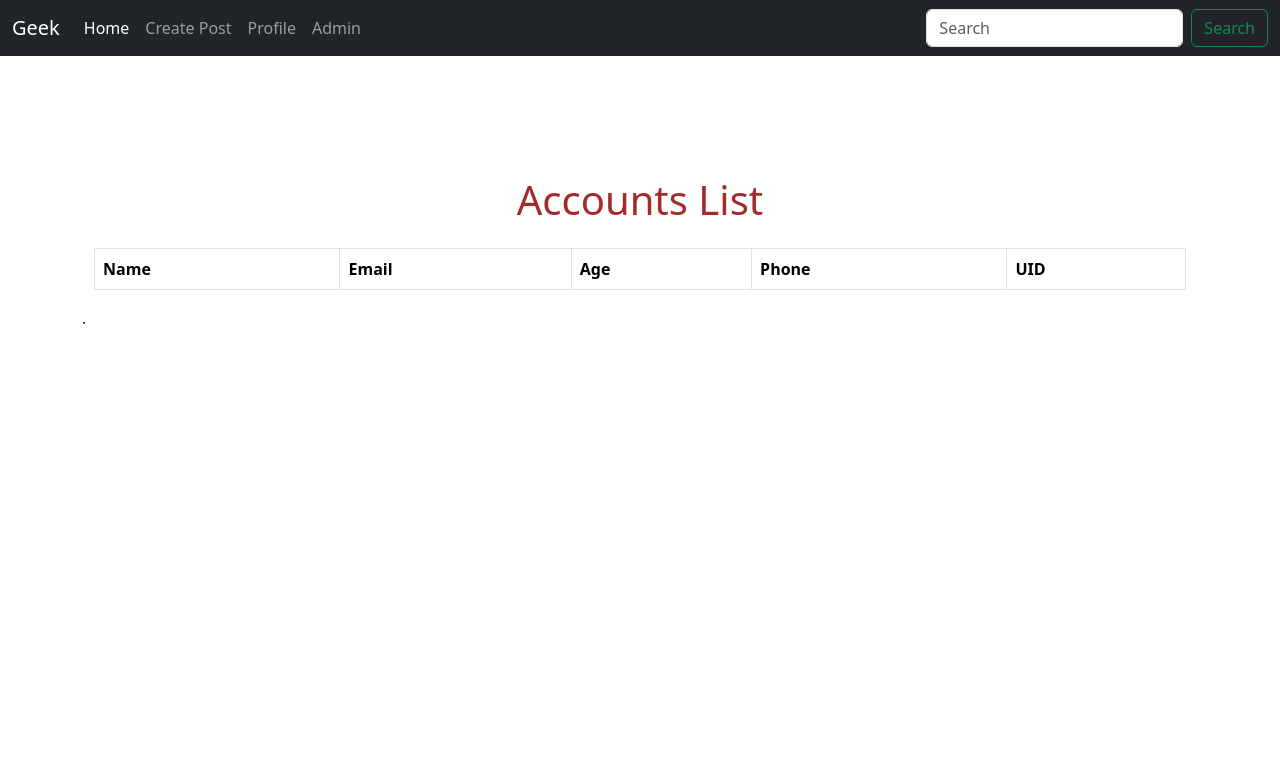
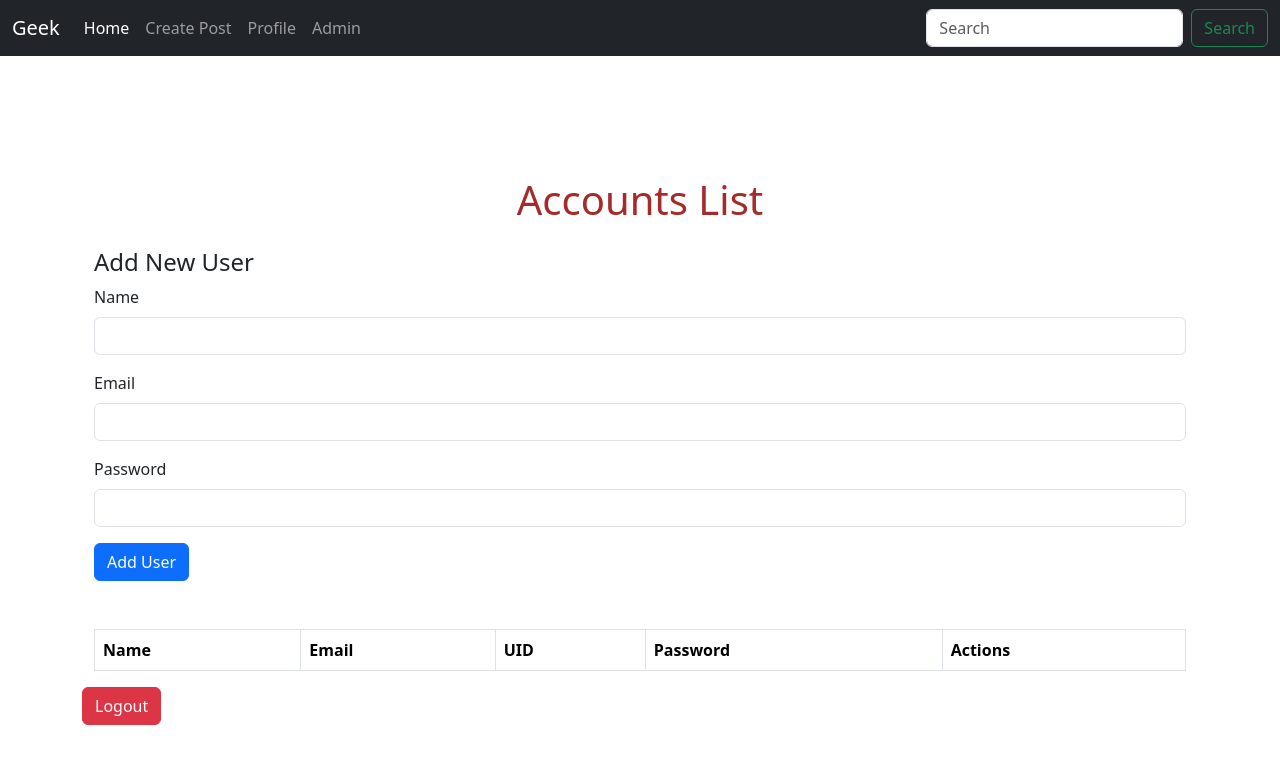
Before and after one commit to AhmedMeko/Alx-back-end-portfolio, a Flask app: page /admin in a window 1280 px wide. Shown: the top 764 px of the page. Run offline with Flask 3, Linux system fonts and the light colour scheme; the visitor is signed in with stand-in values (Sample User, id 1); data that the repository does not hold is empty.

Commit message:
adding editing user profile

```diff
--- a/app.py
+++ b/app.py
@@ -25,7 +25,19 @@ class BlogPostForm(FlaskForm):
     author = StringField('Author', validators=[DataRequired()])
     submit = SubmitField('Post')
 
-# Route to Create a Blog Post
+# Function to assign "admin" role to a user
+def set_user_to_admin(user_uid):
+    try:
+        auth.set_custom_user_claims(user_uid, {'role': 'admin'})
+        print(f"User {user_uid} has been set as admin.")
+    except Exception as e:
+        print(f"Error setting user {user_uid} as admin: {str(e)}")
+
+# Set a specific user as admin
+user_uid = '9RrhSqtMazZ7W9Ddmm8UA2rJ7Qx1'
+set_user_to_admin(user_uid)
+
+# Route to create a blog post
 @app.route('/create', methods=['GET', 'POST'])
 def create_post():
     form = BlogPostForm()
@@ -38,7 +50,7 @@ def create_post():
         slug = title.lower().replace(" ", "-")
         post_id = str(uuid.uuid4())
 
-        # Get the user data from Firestore to fetch the username
+        # Get user data from Firestore
         user_ref = db.collection('users').document(user_id)
         user_data = user_ref.get()
 
@@ -51,22 +63,20 @@ def create_post():
             'id': post_id,
             'title': title,
             'content': content,
-            'author': username,  # Store the username here
-            'user_id': user_id,  # Store the user ID to reference later
+            'author': username,
+            'user_id': user_id,
             'date_time': date_time.isoformat(),
             'slug': slug
         }
 
-        # Save the new blog post in Firestore
+        # Save the blog post in Firestore
         db.collection('blog_posts').document(post_id).set(blog_data)
         flash('Your post has been created successfully!', 'success')
         return redirect('/')
 
     return render_template('create.html', form=form)
 
-# Show Post
-
-# Home Page Route to Show All Blog Posts
+# Route to display the home page with all blog posts
 @app.route('/')
 def home():
     posts_ref = db.collection('blog_posts')
@@ -75,7 +85,7 @@ def home():
     blog_posts = [post.to_dict() for post in posts]
     return render_template('home.html', blog_posts=blog_posts)
 
-# Route to View a Single Post
+# Route to view a single post
 @app.route('/post/<slug>')
 def view_post(slug):
     post_ref = db.collection('blog_posts').where('slug', '==', slug).limit(1).stream()
@@ -86,7 +96,61 @@ def view_post(slug):
     else:
         flash('Post not found!', 'danger')
         return redirect('/')
-# User Login Route
+
+# Route to delete a blog post
+@app.route('/delete/<slug>', methods=['GET', 'POST'])
+def delete_post(slug):
+    post_ref = db.collection('blog_posts').where('slug', '==', slug).limit(1).stream()
+    post_data = next((post.to_dict() for post in post_ref), None)
+
+    if post_data:
+        # Check if the user is the author of the post
+        if post_data['user_id'] != session['user_id']:
+            flash('You are not authorized to delete this post.', 'danger')
+            return redirect('/')
+
+        # Delete the post from Firestore
+        db.collection('blog_posts').document(post_data['id']).delete()
+        flash('Post deleted successfully!', 'success')
+        return redirect('/')
+    else:
+        flash('Post not found!', 'danger')
+        return redirect('/')
+
+# Route to edit a blog post
+@app.route('/edit/<slug>', methods=['GET', 'POST'])
+def edit_post(slug):
+    post_ref = db.collection('blog_posts').where('slug', '==', slug).limit(1).stream()
+    post_data = next((post.to_dict() for post in post_ref), None)
+
+    if post_data:
+        # Check if the user is the author of the post
+        if post_data['user_id'] != session['user_id']:
+            flash('You are not authorized to edit this post.', 'danger')
+            return redirect('/')
+
+        form = EditPostForm()
+
+        if form.validate_on_submit():
+            # Update the post data
+            post_ref = db.collection('blog_posts').document(post_data['id'])
+            post_ref.update({
+                'title': form.title.data,
+                'content': form.content.data,
+                'date_time': datetime.datetime.now().isoformat(),
+            })
+            flash('Post updated successfully!', 'success')
+            return redirect(f'/post/{post_data["slug"]}')
+
+        form.title.data = post_data['title']
+        form.content.data = post_data['content']
+
+        return render_template('edit_post.html', form=form, post=post_data)
+    else:
+        flash('Post not found!', 'danger')
+        return redirect('/')
+
+# Route for user login
 @app.route('/login', methods=['GET', 'POST'])
 def login():
     if request.method == 'POST':
@@ -103,7 +167,7 @@ def login():
 
     return render_template('login.html')
 
-# User Signup with Role Assignment
+# Route for user signup with role assignment
 @app.route('/register', methods=['GET', 'POST'])
 def signup():
     if request.method == 'POST':
@@ -114,7 +178,7 @@ def signup():
 
         try:
             user = auth.create_user(email=email, password=password)
-            auth.set_custom_user_claims(user.uid, {'role': 'user'})  # or 'admin'
+            auth.set_custom_user_claims(user.uid, {'role': 'user'})  # Default role
 
             user_data = {
                 'first_name': first_name,
@@ -122,7 +186,7 @@ def signup():
                 'email': email,
                 'uid': user.uid,
                 'created_at': firestore.SERVER_TIMESTAMP,
-                'role': 'user',  # Default role
+                'role': 'user',
             }
             db.collection('users').document(user.uid).set(user_data)
             flash('User registered successfully!', 'success')
@@ -132,8 +196,16 @@ def signup():
 
     return render_template('sign_up.html')
 
-# User Profile Route
-@app.route('/profile')
+# Route for user logout
+@app.route('/logout')
+def logout():
+    session.pop('user_id', None)
+    session.pop('role', None)
+    flash('You have logged out successfully.', 'success')
+    return redirect('/')
+
+# Route for user profile
+@app.route('/profile', methods=['GET', 'POST'])
 def profile():
     if 'user_id' not in session:
         flash('You must be logged in to access the profile!', 'danger')
@@ -145,23 +217,71 @@ def profile():
 
     if user_data.exists:
         user_data = user_data.to_dict()
+
+        if request.method == 'POST':
+            first_name = request.form['first_name']
+            last_name = request.form['last_name']
+            email = request.form['email']
+            password = request.form['password']
+
+            # Update the user data in Firestore
+            user_ref.update({
+                'first_name': first_name,
+                'last_name': last_name,
+                'email': email
+            })
+
+            # If password is provided, update it in Firebase Authentication
+            if password:
+                try:
+                    auth.update_user(user_id, password=password)
+                    flash('Password updated successfully!', 'success')
+                except Exception as e:
+                    flash(f'Error updating password: {str(e)}', 'danger')
+
+            flash('Profile updated successfully!', 'success')
+            return redirect('/profile')
+
         return render_template('profile.html', user=user_data)
     else:
         flash('User data not found!', 'danger')
         return redirect('/')
-
-# Admin Route to Manage Users (accessible only by admin)
+# Route for admin to manage users
 @app.route('/admin')
 def accounts():
     if 'role' not in session or session['role'] != 'admin':
         flash('You do not have permission to access this page!', 'danger')
-        return redirect('/')
+        return redirect('/')  # توجيه المستخدم إلى الصفحة الرئيسية إذا لم يكن لديه صلاحيات
 
     users_ref = db.collection('users')
     users = [user.to_dict() for user in users_ref.stream()]
     return render_template('admin.html', users=users)
 
-# Error Handlers for Different HTTP Errors
+# Route to edit user details
+@app.route('/edit_user/<uid>', methods=['GET', 'POST'])
+def edit_user(uid):
+    user_ref = db.collection('users').document(uid)
+    user_data = user_ref.get().to_dict()
+
+    if request.method == 'POST':
+        name = request.form['name']
+        email = request.form['email']
+        age = request.form['age']
+        phone = request.form['phone']
+
+        user_ref.update({
+            'name': name,
+            'email': email,
+            'age': age,
+            'phone': phone
+        })
+
+        flash('User updated successfully!', 'success')
+        return redirect('/admin')
+
+    return render_template('edit_user.html', user=user_data)
+
+# Error Handlers
 @app.errorhandler(404)
 def not_found_404(e):
     return render_template('404.html'), 404
@@ -170,6 +290,6 @@ def not_found_404(e):
 def not_found_500(e):
     return render_template('500.html'), 500
 
-# Run the Flask Application
+# Run the Flask application
 if __name__ == '__main__':
     app.run(debug=True)
--- a/templates/admin.html
+++ b/templates/admin.html
@@ -5,14 +5,36 @@
     <br/>
     <div class="container mt-5">
         <h1 class="text-center mb-4">Accounts List</h1>
+
+        <!-- Form to Add a New User -->
+        <form action="/add_user" method="POST">
+            <h4>Add New User</h4>
+            <div class="mb-3">
+                <label for="name" class="form-label">Name</label>
+                <input type="text" class="form-control" id="name" name="name" required>
+            </div>
+            <div class="mb-3">
+                <label for="email" class="form-label">Email</label>
+                <input type="email" class="form-control" id="email" name="email" required>
+            </div>
+            <div class="mb-3">
+                <label for="password" class="form-label">Password</label>
+                <input type="password" class="form-control" id="password" name="password" required>
+            </div>
+            <button type="submit" class="btn btn-primary">Add User</button>
+        </form>
+
+        <br><br>
+
+        <!-- Table displaying the list of users -->
         <table class="table table-bordered">
             <thead>
                 <tr>
                     <th>Name</th>
                     <th>Email</th>
-                    <th>Age</th>
-                    <th>Phone</th>
                     <th>UID</th>
+                    <th>Password</th>  <!-- Password display -->
+                    <th>Actions</th>
                 </tr>
             </thead>
             <tbody>
@@ -20,9 +42,12 @@
                 <tr>
                     <td>{{ user.name }}</td>
                     <td>{{ user.email }}</td>
-                    <td>{{ user.age }}</td>
-                    <td>{{ user.phone }}</td>
                     <td>{{ user.uid }}</td>
+                    <td>{{ user.password }}</td> <!-- Password display -->
+                    <td>
+                        <!-- Edit button for the user -->
+                        <a href="/edit_user/{{ user.uid }}" class="btn btn-warning btn-sm">Edit</a>
+                    </td>
                 </tr>
                 {% endfor %}
             </tbody>
--- a/templates/base.html
+++ b/templates/base.html
@@ -12,8 +12,16 @@
     <div class="container">
         {% block content %}
         {% endblock %}
-        .
     </div>
+
+    <div class="container mt-3">
+      {% if 'user_id' in session %}
+        <a href="{{ url_for('logout') }}" class="btn btn-danger">Logout</a>
+      {% else %}
+        <a href="{{ url_for('login') }}" class="btn btn-primary">Login</a>
+      {% endif %}
+    </div>
+
     <script src="https://cdn.jsdelivr.net/npm/bootstrap@5.3.3/dist/js/bootstrap.bundle.min.js" integrity="sha384-YvpcrYf0tY3lHB60NNkmXc5s9fDVZLESaAA55NDzOxhy9GkcIdslK1eN7N6jIeHz" crossorigin="anonymous"></script>
   </body>
 </html>
--- a/templates/home.html
+++ b/templates/home.html
@@ -3,7 +3,7 @@
 <div class="container mt-5">
     <h1 class="text-center mb-4">Blog Posts</h1>
     <div class="text-end mb-4">
-        <a href="{{ url_for('create_post') }}" class="btn btn-primary">Create New Post</a>
+        <a href="/create" class="btn btn-primary">Create New Post</a>
     </div>
     {% if blog_posts %}
         <div class="row row-cols-1 row-cols-md-2 g-4">
@@ -12,7 +12,7 @@
                     <div class="card h-100">
                         <div class="card-body">
                             <h5 class="card-title">
-                                <a href="{{ url_for('view_post', slug=post['slug']) }}" class="text-decoration-none">{{ post['title'] }}</a>
+                                <a href="/post/{{ post['slug'] }}" class="text-decoration-none">{{ post['title'] }}</a>
                             </h5>
                             <p class="card-text">{{ post['content'][:100] }}...</p>
                         </div>
```
Also changed, not shown: templates/edit_post.html (added, +19 -0 lines), templates/edit_user.html (added, +25 -0 lines), templates/profile.html (+23 -1 lines), templates/view_post.html (+18 -3 lines).
